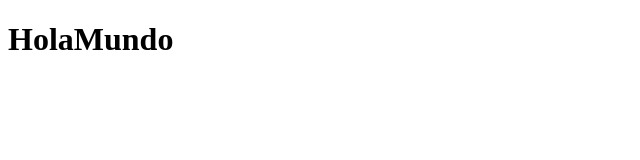
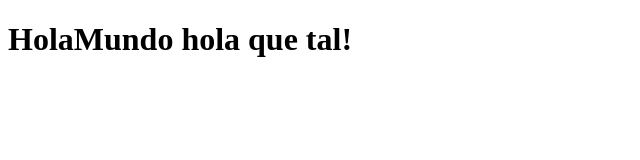
Before and after one commit to bennycastro/crud_php, a plain HTML site: page index.html in a window 1280 px wide. Shown: the whole page, without its empty margins (0-640 px from the left). Drawn offline with Linux system fonts and the light colour scheme.

Commit message:
hola que tal

```diff
--- a/index.html
+++ b/index.html
@@ -10,7 +10,7 @@
     <div class="main">
         <div class="contenedor">
             <div class="seccion">
-                <h1>HolaMundo</h1>
+                <h1>HolaMundo hola que tal!</h1>
             </div>
         </div>
     </div>
```
